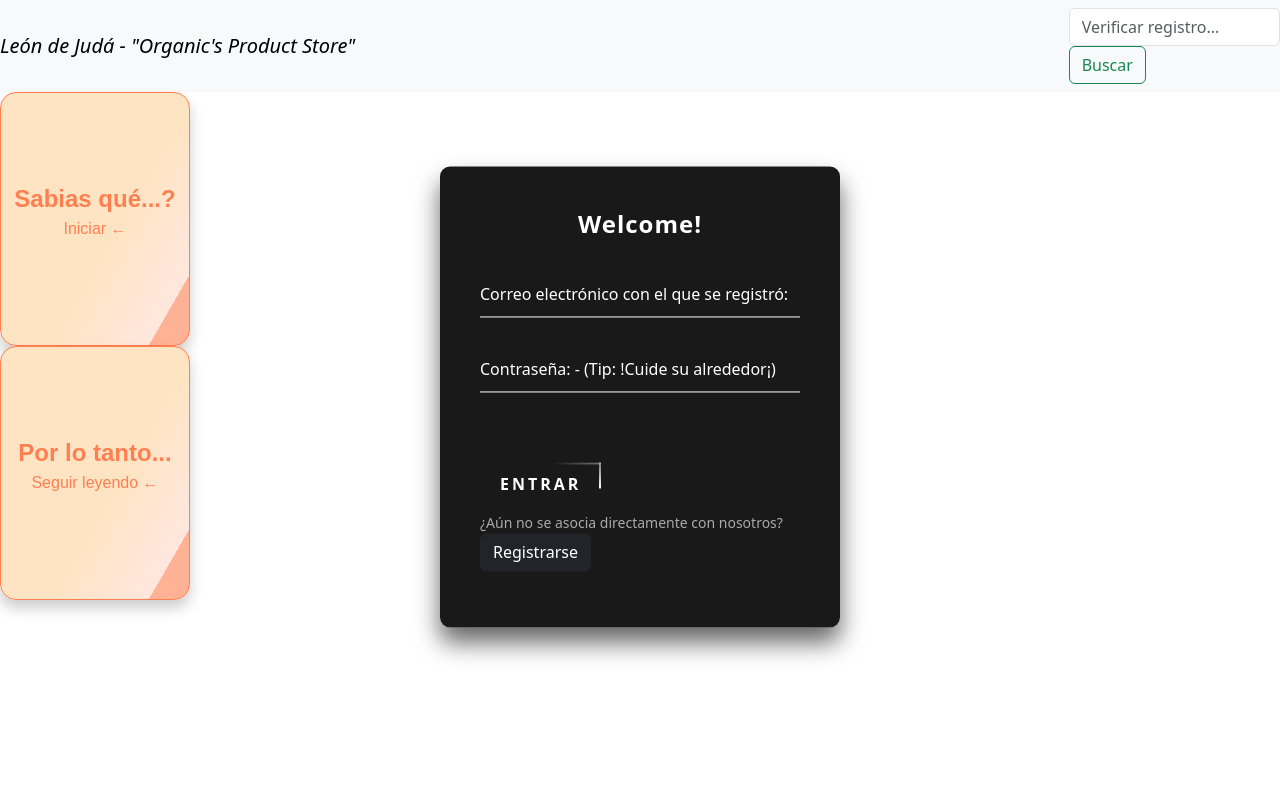
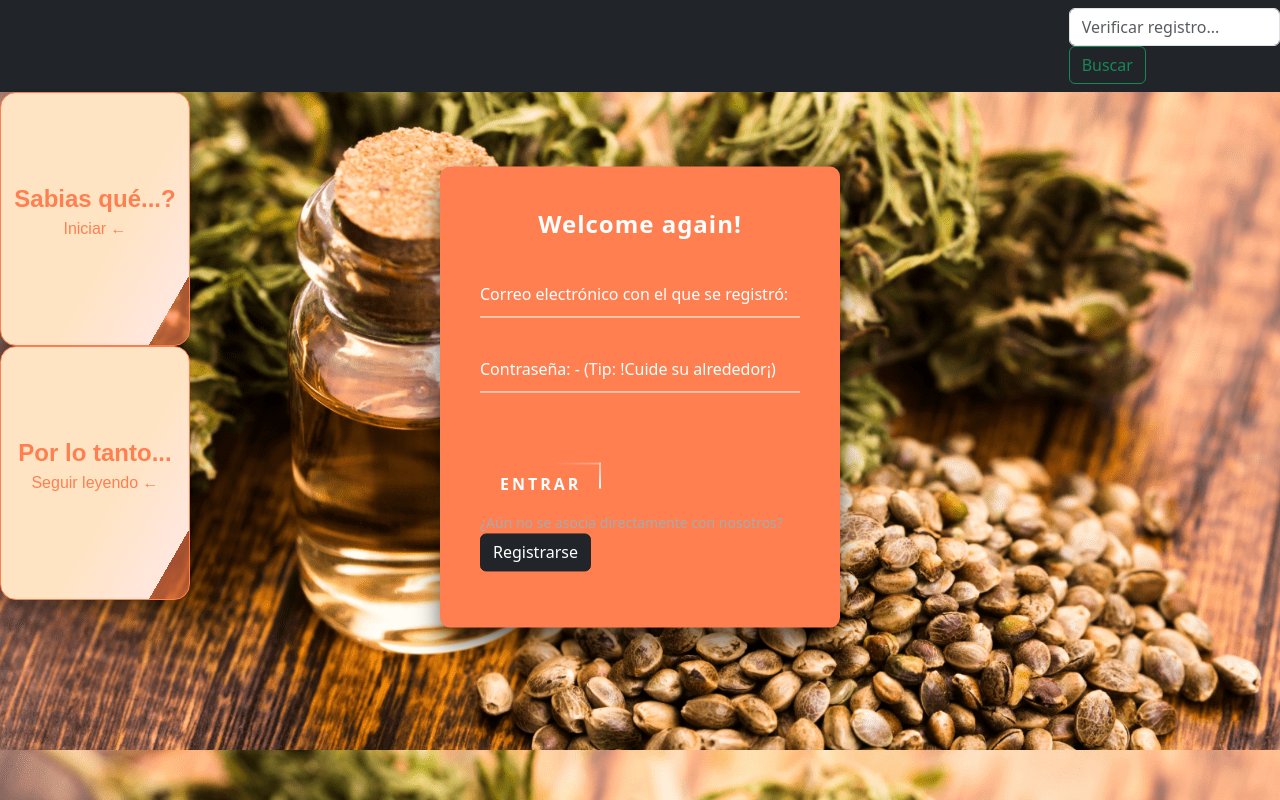
Before and after one commit to ReyVicuna/Tienda-org-nica, a PHP site: page /access.html in a window 1280 px wide. Run offline with PHP 8.4, Linux system fonts and the light colour scheme; some libraries are stand-ins or nearby versions; some web fonts are replaced.

Commit message:
Colores de navBar en access y cambio de estilos generales 	modified:   access.html 	modified:   styleSingIn.css

```diff
--- a/access.html
+++ b/access.html
@@ -18,10 +18,9 @@
 
 <body>
     <header>
-        <nav class="d-flex navbar navbar-expand-lg navbar-light bg-light">
+        <nav class="navbar navbar-expand-lg navbar-light text-bg-light bg-dark text-white">
             <a class="navbar-brand w-100" href="./index.html">
                 <iconify-icon icon="game-icons:lion" style="color: gold;" width="50" height="50"></iconify-icon>
-                <em> León de Judá - "Organic's Product Store"</em>
             </a>
             <button class="navbar-toggler" type="button" data-toggle="collapse" data-target="#navbarSupportedContent"
                 aria-controls="navbarSupportedContent" aria-expanded="false" aria-label="Toggle navigation">
@@ -40,7 +39,7 @@
     <main>
         <section>
             <div class="login-box">
-                <p>Welcome!</p>
+                <p>Welcome again!</p>
                 <form>
                     <div class="user-box">
                         <input required="" name="" type="text">
--- a/styleSingIn.css
+++ b/styleSingIn.css
@@ -1,3 +1,7 @@
+body {
+    background-image: url(./cannabisMedicinal.png);
+}
+
 .login-box {
   position: absolute;
   top: 50%;
@@ -8,7 +12,7 @@
   -webkit-transform: translate(-50%, -55%);
   -ms-transform: translate(-50%, -55%);
   transform: translate(-50%, -55%);
-  background: rgba(0, 0, 0, 0.9);
+  background: coral;
   -webkit-box-sizing: border-box;
   box-sizing: border-box;
   -webkit-box-shadow: 0 15px 25px rgba(0, 0, 0, 0.6);
```
